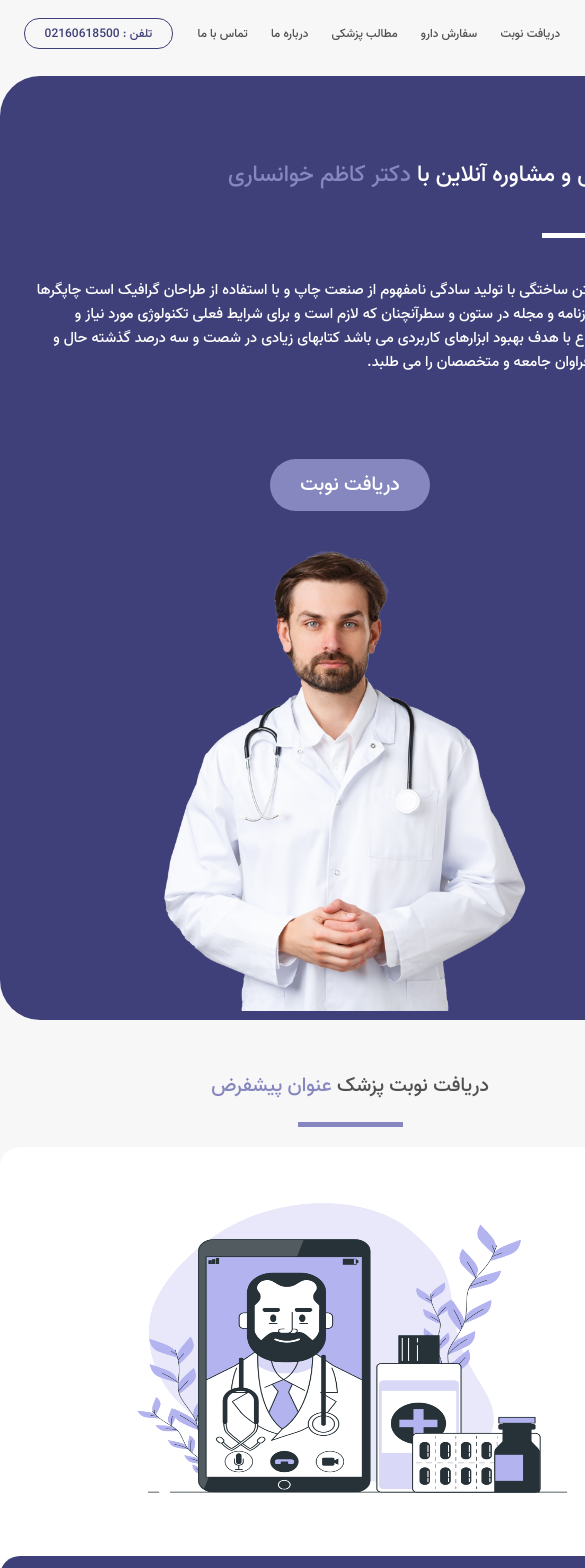
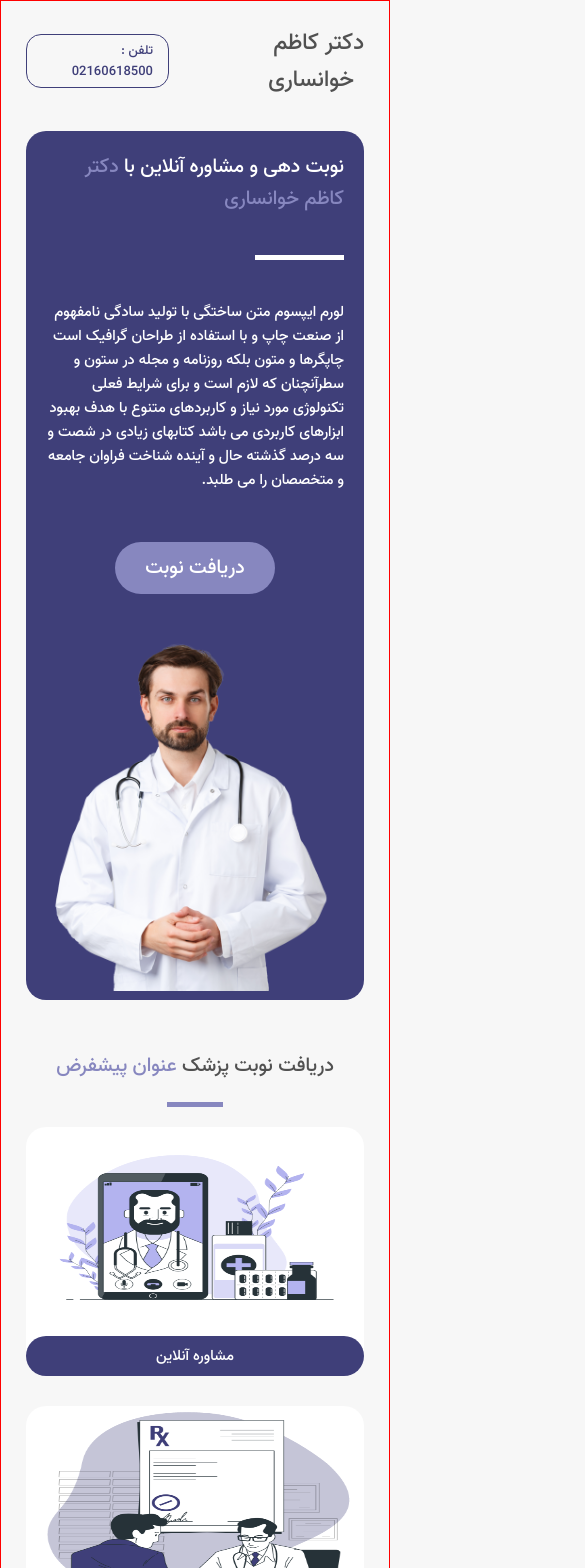
Before and after one commit to AmirhosseinAmini1383/Doctor, a React (Create React App) app: page / in a window 390 px wide. Shown: the top 1568 px of the page, 585 px wide, since content can reach past the window. Built offline with nearby package versions, Linux system fonts and the light colour scheme.

Commit message:
#10 HomePage Responsive Done!

```diff
--- a/src/Content-Comment/Comment.css
+++ b/src/Content-Comment/Comment.css
@@ -19,8 +19,7 @@
   background: var(--white);
   border-radius: 20px;
   width: 100%;
-  margin-top: 15px;
-  margin-bottom: 15px;
+  margin: 15px;
 }
 .comment-img {
   width: 80px;
--- a/src/Content-Doc-Notif/DocNotif.css
+++ b/src/Content-Doc-Notif/DocNotif.css
@@ -15,11 +15,10 @@
   margin-bottom: 50px;
 }
 .div-notif {
-  width: 100%;
   background: var(--purple);
   display: flex;
   align-items: center;
-  justify-content: space-between;
+  justify-content: space-around;
   border-radius: 40px;
 }
 .notif {
--- a/src/Content-Medical/Medical.css
+++ b/src/Content-Medical/Medical.css
@@ -32,6 +32,7 @@
 .medical-img {
   margin: 20px;
   border-radius: 15px;
+  width: 650px;
 }
 .medical-h2 {
   font-size: 19px;
--- a/src/Content-Reservation/Reservation.jsx
+++ b/src/Content-Reservation/Reservation.jsx
@@ -12,11 +12,11 @@ const Reservation = () => {
         <div className="div-hr10"> </div>
       </div>
       <div className="reservation_div">
-        <div className="reservation_img online">
+        <div className="reservation_img">
           <img className="img" src={online} alt="online" />
           <button className="reservation_btn">مشاوره آنلاین</button>
         </div>
-        <div className="reservation_img">
+        <div className="reservation_img online">
           <img
             className="img"
             src={medicalprescription}
--- a/src/Content/Content.jsx
+++ b/src/Content/Content.jsx
@@ -7,7 +7,9 @@ import Reservation from "../Content-Reservation/Reservation";
 import ContentHead from "../ContentHead/ContentHead";
 import Header from "../Header/Header";
 import Footer from "../Footer/Footer";
+import "../ResponsiveContent/MainResponsive.css";
 import "../ResponsiveContent/Tablet.css";
+import "../ResponsiveContent/Mobile.css";
 const Content = () => {
   return (
     <>
--- a/src/ContentHead/ContentHead.css
+++ b/src/ContentHead/ContentHead.css
@@ -1,6 +1,6 @@
 .content {
   width: 1300px;
-  height: 650px;
+  height: 600px;
   border-radius: 40px;
   margin: 0 auto;
   background: var(--purple);
@@ -10,8 +10,8 @@
   direction: rtl;
 }
 .img-docter {
-  width: 550px;
-  height: 620px;
+  width: 500px;
+  height: 570px;
   margin-left: 60px;
 }
 .content-about {
@@ -27,7 +27,7 @@ span {
   color: var(--purpleLight);
 }
 .div-border {
-  width: 20%;
+  width: 30%;
   height: 5px;
   background: var(--white);
   margin-top: 40px;
--- a/src/Header/Header.css
+++ b/src/Header/Header.css
@@ -17,6 +17,16 @@
   font-family: Vazir;
   src: url("../Font/Vazir-Medium.woff") format("woff");
 }
+::-webkit-scrollbar {
+  width: 20px;
+}
+::-webkit-scrollbar-track {
+  background: #3f3f79;
+}
+::-webkit-scrollbar-thumb {
+  border-radius: 10px;
+  background: #8787bf;
+}
 * {
   font-family: Vazir;
 }
@@ -25,6 +35,7 @@ body {
   padding: 0;
   background: var(--body);
 }
+
 .header {
   display: flex;
   justify-content: space-around;
--- a/src/MedicalAdvicePage/MedicalAdvicePage.css
+++ b/src/MedicalAdvicePage/MedicalAdvicePage.css
@@ -176,6 +176,7 @@ textarea {
   margin: 10px;
   background-image: linear-gradient(to left, #3574f2, #08b0fd);
 }
+
 @media (max-width: 768px) {
   .medical-advice {
     width: 700px;
--- /dev/null
+++ b/src/ResponsiveContent/MainResponsive.css
@@ -0,0 +1,97 @@
+@media (max-width: 1300px) {
+  /* Header */
+  .header {
+    width: calc(100% - 50px);
+  }
+  .tel {
+    display: grid;
+    text-align: right;
+  }
+  .header-docname a {
+    margin: 0;
+    font-size: 20px;
+  }
+  .header-docname div {
+    text-align: right;
+  }
+  /* HeaderContent */
+  .content {
+    width: calc(100% - 50px);
+  }
+  .img-docter {
+    width: 450px;
+    height: 550px;
+    margin-left: 6px;
+  }
+  /* Reservation */
+  .reservation {
+    width: calc(100% - 10px);
+  }
+  .reservation_div div {
+    margin: 0px 20px;
+  }
+  .img {
+    width: 100%;
+  }
+  /* Grouping */
+  .grouping {
+    width: calc(100% - 50px);
+  }
+  /* DocNotif */
+  .bio {
+    width: calc(100% - 50px);
+  }
+
+  /* Comment */
+  .comment-body {
+    width: calc(100% - 50px);
+  }
+  .comment-div {
+    margin: 10px;
+  }
+  /* Medical */
+  .medical {
+    width: calc(100% - 50px);
+  }
+
+  /* Footer */
+  .footer {
+    width: calc(100% - 50px);
+  }
+}
+@media (max-width: 1000px) {
+  /* Header */
+  .search {
+    display: none;
+  }
+  /* HeaderContent */
+  .img-docter {
+    width: 450px;
+    height: 550px;
+    margin-left: 6px;
+  }
+  .content-about {
+    padding-right: 50px;
+  }
+  .docter-p {
+    font-size: 20px;
+  }
+  .lorem {
+    margin-top: 20px;
+    margin-bottom: 50px;
+  }
+  .btn {
+    background: var(--purpleLight);
+    padding: 10px 30px;
+    font-size: 20px;
+    width: 160px;
+    color: var(--white);
+    border: none;
+    border-radius: 40px;
+    cursor: pointer;
+  }
+  /* Medical */
+  .medical-img {
+    width: 400px;
+  }
+}
--- /dev/null
+++ b/src/ResponsiveContent/Mobile.css
@@ -0,0 +1,131 @@
+:root {
+  --purple: #3f3f79;
+  --purpleLight: #8787bf;
+  --green: #7ad03a;
+  --red: #a00;
+  --orange: #ffba00;
+  --blue: #031b4e;
+  --wc-secondary: #e9e6ed;
+  --wc-highlight: #b3af54;
+  --white: #ffffff;
+  --subtext: #767676;
+  --dark: #515151;
+  --body: #f7f7f7;
+  --black: #000000;
+}
+@media (max-width: 500px) {
+  ::-webkit-scrollbar {
+    width: 5px;
+  }
+  body {
+    border: 1px solid red;
+  }
+  /* Header */
+  .tel {
+    display: grid;
+    text-align: right;
+    font-size: 13px;
+    padding: 5px 15px;
+  }
+  .header-content div a {
+    display: none;
+  }
+  .header-docname a {
+    font-size: 23px;
+  }
+  /* HeaderContent */
+  .content {
+    display: block;
+    border-radius: 20px;
+  }
+  .content-about {
+    padding: 20px 20px;
+  }
+  .img-docter {
+    width: 100%;
+    height: 100%;
+  }
+  /* Reservation */
+  .img {
+    width: 100%;
+    height: 200px;
+  }
+  /* Grouping */
+  .grouping-p {
+    margin-top: 20px;
+  }
+  .group-img {
+    width: 60%;
+    height: 60%;
+    padding: 20px 10px 0px 10px;
+  }
+  .group-p {
+    margin-top: 10px;
+    font-size: 18px;
+  }
+  .group-lorem {
+    font-size: 13px;
+    padding: 20px;
+  }
+  /* DocNotif */
+  .bio_doctor {
+    font-size: 30px;
+  }
+  .lorem-bio {
+    font-size: 15px;
+  }
+  .div-notif {
+    display: grid;
+    grid-template-columns: repeat(1, 1fr);
+    border-radius: 20px;
+  }
+  /* Comment */
+  .comment-div {
+    margin: 10px;
+    width: calc(100% - 20px);
+  }
+  .comment-img {
+    width: 70px;
+    height: 70px;
+    padding: 10px;
+  }
+  .comments-p {
+    padding: 5px 10px;
+    margin-right: 10px;
+  }
+  .comment-lorem p {
+    border: 1px solid red;
+    font-size: 12px;
+    margin: 0px;
+    padding: 0px;
+    direction: rtl;
+  }
+  /* Medical */
+  .medical {
+    margin: 50px 20px;
+  }
+  .medical-head h2 {
+    padding-right: 10px;
+  }
+  .medical-Fdiv {
+    display: grid;
+    grid-template-columns: repeat(1, 1fr);
+    display: block;
+  }
+  .medical-img {
+    margin: 0px;
+    padding: 0;
+    width: calc(100% - 20px);
+  }
+  .medical-h2 {
+    font-size: 18px;
+    padding: 0px 10px;
+  }
+  .medical-lorem {
+    font-size: 13px;
+    padding: 0px 10px;
+  }
+  .medical-image {
+    width: calc(100% - 20px);
+  }
+}
--- a/src/ResponsiveContent/Tablet.css
+++ b/src/ResponsiveContent/Tablet.css
@@ -1,27 +1,14 @@
-:root {
-  --purple: #3f3f79;
-  --purpleLight: #8787bf;
-  --green: #7ad03a;
-  --red: #a00;
-  --orange: #ffba00;
-  --blue: #031b4e;
-  --wc-secondary: #e9e6ed;
-  --wc-highlight: #b3af54;
-  --white: #ffffff;
-  --subtext: #767676;
-  --dark: #515151;
-  --body: #f7f7f7;
-  --black: #000000;
-}
 @media (max-width: 768px) {
+  ::-webkit-scrollbar {
+    width: 10px;
+  }
   /* Header */
-  .header {
-    width: 700px;
-  }
   .search {
     display: none;
   }
   .tel {
+    display: grid;
+    text-align: right;
     font-size: 12px;
     border-radius: 15px;
   }
@@ -33,7 +20,6 @@
   }
   /* HeaderContent */
   .content {
-    width: 700px;
     display: grid;
     height: 100%;
     text-align: center;
@@ -51,20 +37,18 @@
     text-align: right;
   }
   /* Reservation */
-  .reservation {
-    width: 700px;
-  }
   .reservation_div {
     display: grid;
     grid-template-columns: repeat(1, 1fr);
   }
-  .online {
-    margin-bottom: 40px;
+  .reservation_div div {
+    margin-bottom: 30px;
+  }
+  .img {
+    width: 100%;
+    height: 600px;
   }
   /* Grouping */
-  .grouping {
-    width: 700px;
-  }
   .grouping-div {
     display: grid;
     grid-template-columns: repeat(1, 1fr);
@@ -88,9 +72,6 @@
     font-size: 18px;
   }
   /* DocNotif */
-  .bio {
-    width: 700px;
-  }
   .div-notif {
     border-radius: 20px;
   }
@@ -98,17 +79,12 @@
     border-radius: 15px;
   }
   /* Comment */
-  .comment-body {
-    width: 700px;
-  }
   .comments {
     display: grid;
     grid-template-columns: repeat(1, 1fr);
   }
   /* Medical */
-  .medical {
-    width: 700px;
-  }
+
   .medical-head {
     padding: 10px 20px 10px 20px;
   }
@@ -123,9 +99,6 @@
     font-size: 20px;
   }
   /* Footer */
-  .footer {
-    width: 700px;
-  }
   .footer-div {
     display: grid;
     grid-template-columns: repeat(1, 1fr);
```
